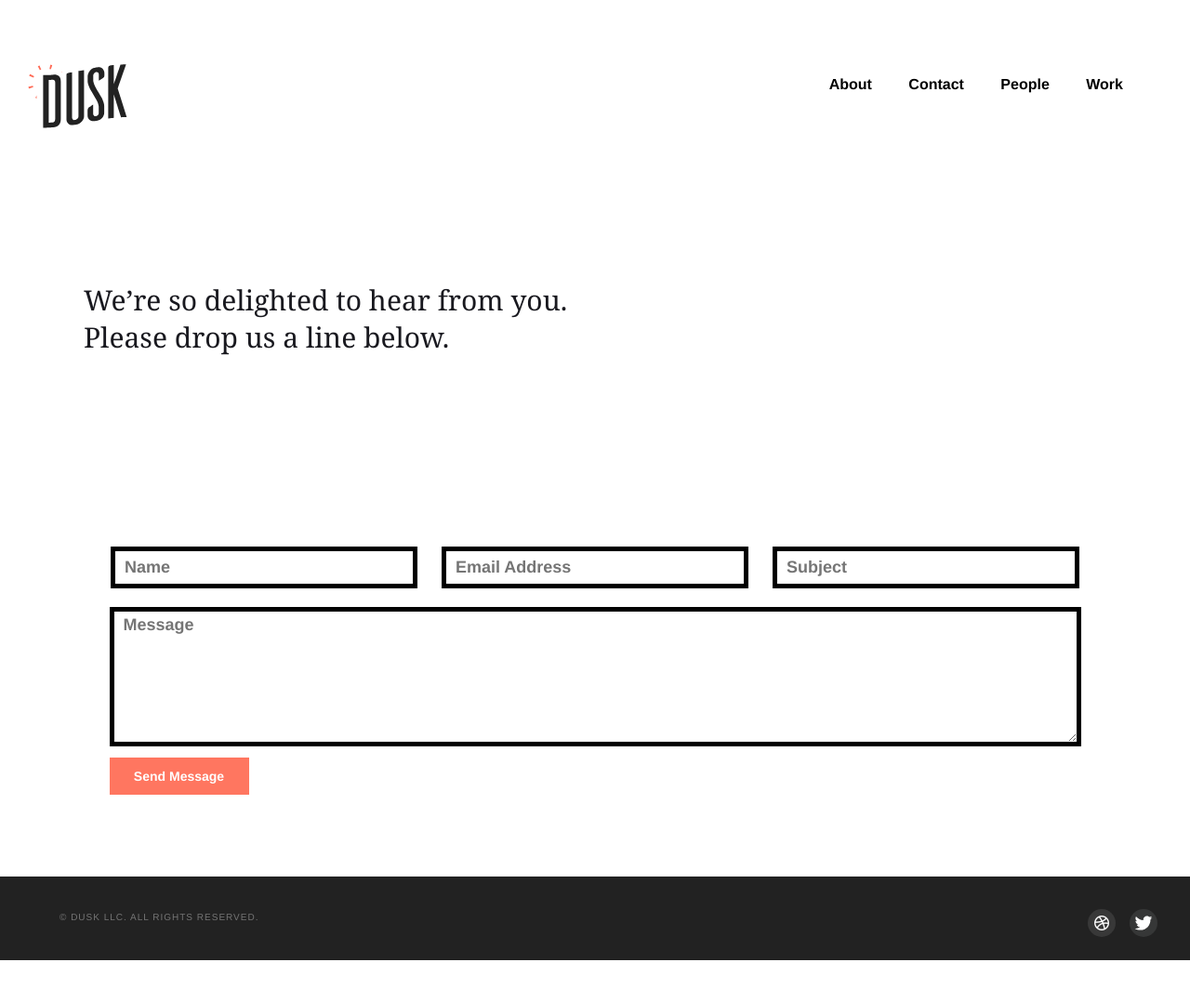
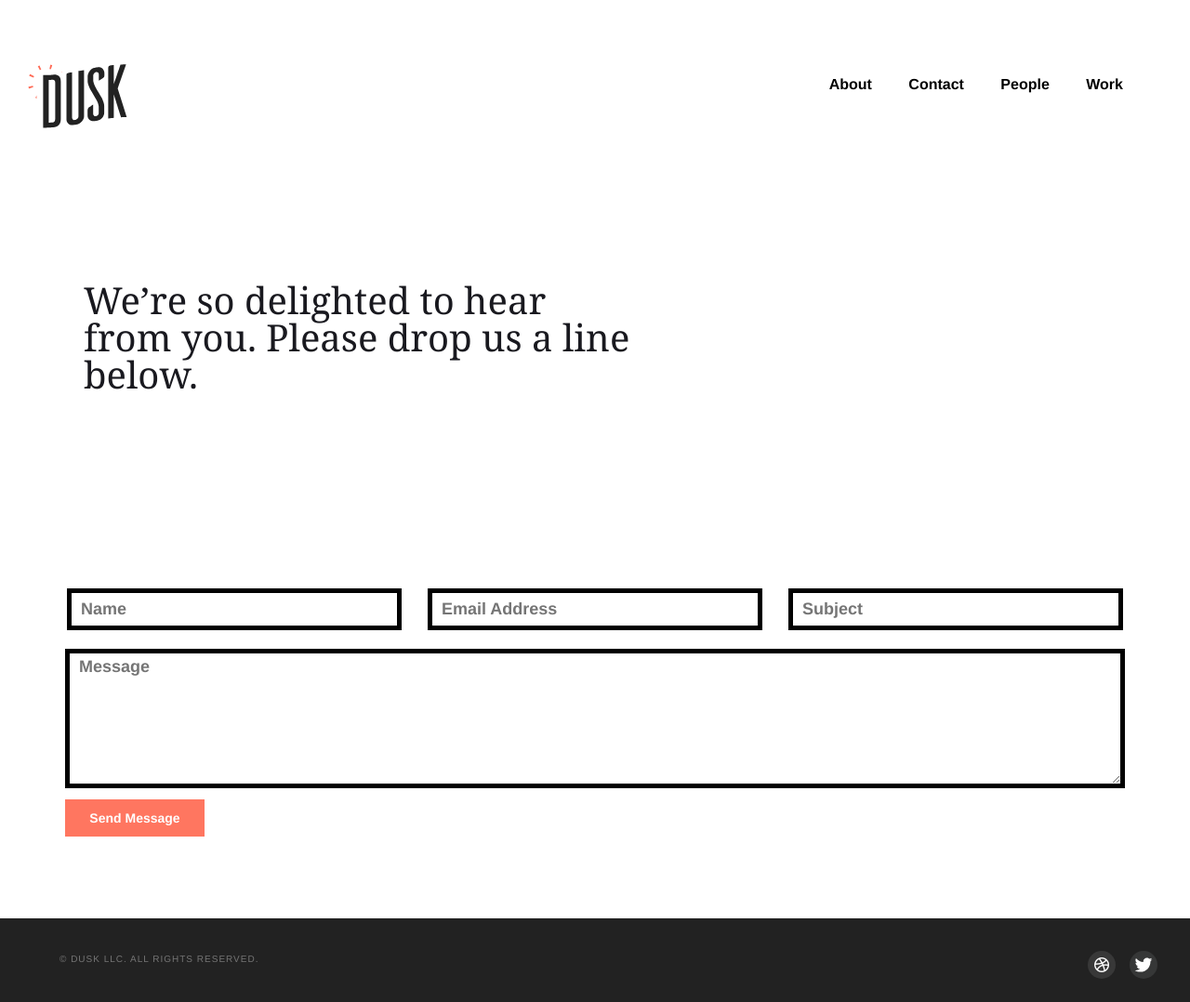
Before and after one commit to mountainbug95/6point0_jekyll, a Jekyll site: the page built from pages/contact.html, in a window 1280 px wide. Shown: the whole page at 93% size. Built offline with Jekyll 4.4.1, drawn with Linux system fonts in a browser that asks for light colours; some web fonts are replaced; before the commit the page ends 1033 px from its top, so only the background shows below that.

Commit message:
added scaling to the contact page

```diff
--- a/assets/css/contact-style.css
+++ b/assets/css/contact-style.css
@@ -1,3 +1,41 @@
+/*tagline font scaling*/
+@media screen and (min-width: 800px) {
+    .tagline{
+        margin-left: 50px;
+        margin-left: 50px;
+    }
+
+    .tagline h2{
+        font-size: 40px;
+        line-height: 40px;
+    }
+}
+
+@media screen and (max-width: 800px) {
+    .tagline{
+        margin-left: 30px;
+        margin-left: 30px;
+    }
+
+    .tagline h2{
+        font-size: 32px;
+        line-height: 32px;
+    }
+}
+
+@media screen and (max-width: 600px) {
+    .tagline{
+        margin-left: 20px;
+        margin-left: 20px;
+    }
+
+    .tagline h2{
+        font-size: 24px;
+        line-height: 24px;
+    }
+}
+/*END FONT SCALING*/
+
 .tagline{
     margin-left: 50px;
     margin-right: 50px;
@@ -5,12 +43,42 @@
     font-family: "leitura_newsroman", Georgia, Cambria, "Times New Roman", Times, serif;
 }
 
+/*input area scaling*/
+@media screen and (min-width: 870px){
+    .center{
+        margin-left: 2.5%;
+        margin-right: 2.5%;
+    }
+}
+@media screen and (max-width: 870px) {
+    .information-fields input{
+        display: block;
+        width: 95%;
+        margin-left: auto;
+        margin-right: auto;
+    }
+
+    form textarea{
+        min-width: 95%;
+        margin-left: 0;
+        margin-right: 0;
+    }
+
+    .center{
+        margin-left: 10px;
+        margin-right: 10px;
+    }
+}
+/*END SCALING*/
+
 .contact-container{
     padding: 0;
     margin-top: 150px;
-    margin-left: 50px;
-    margin-right: 50px;
     margin-bottom: 100px;
+    width: 100%;
+}
+
+.information-fields{
 }
 
 form input{
@@ -27,6 +95,7 @@ form input{
     font-weight: bold;
     font-size: 18px;
     padding-left: 10px;
+    border-radius: 0;
     outline: none;
 }
 
@@ -82,7 +151,6 @@ form textarea:focus{
 /*flipping button*/
 .center{
     margin-top: 0px;
-    margin-left: 2.5%;
     font-weight: 800;
 }
 
```
